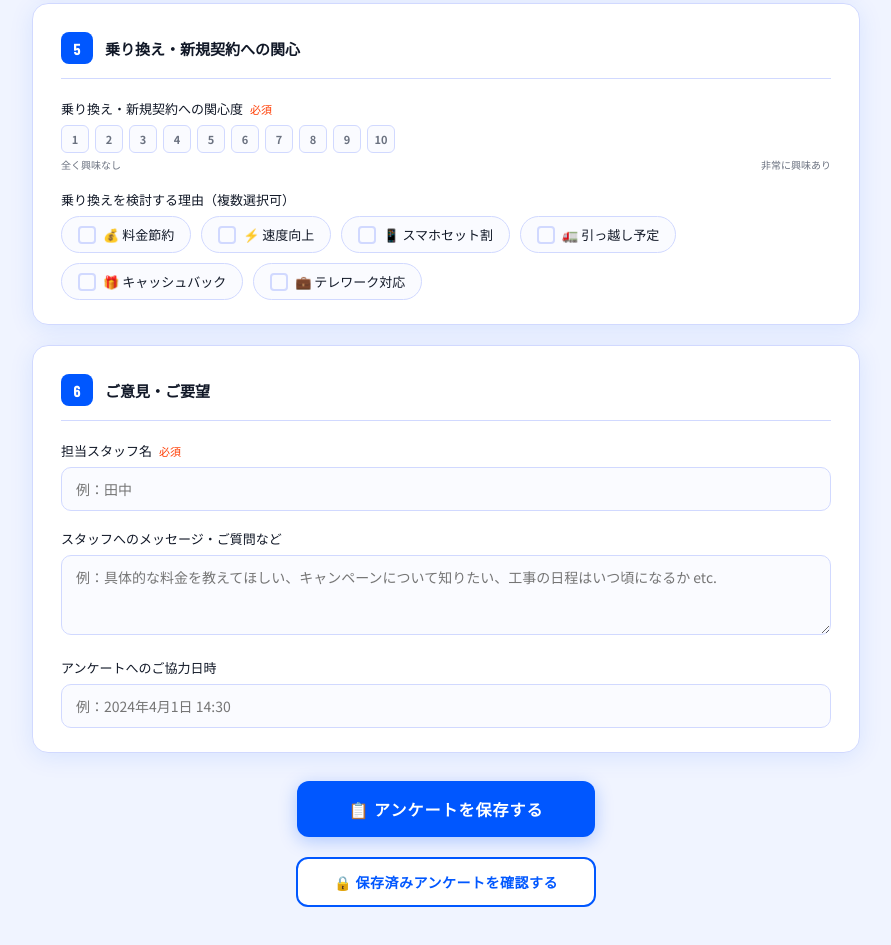
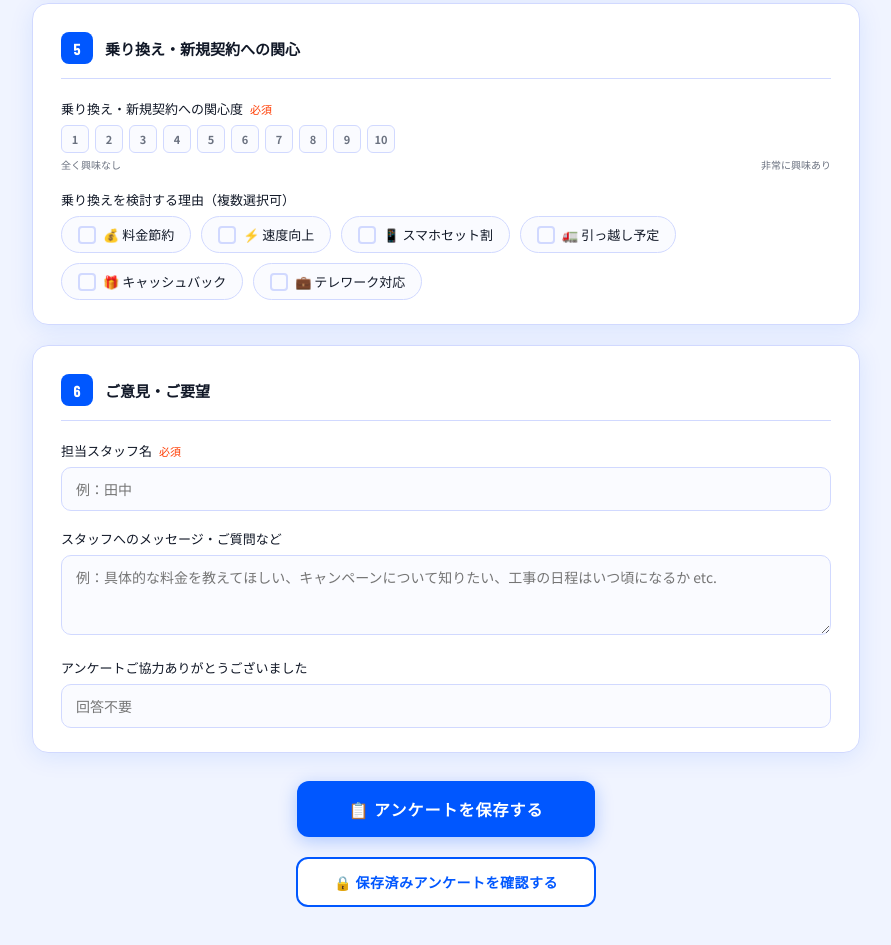
Before and after one commit to bbforsurveys/bb-survey, a plain HTML site: page index.html in a window 1280 px wide. Shown: the part 2581-3526 px from the top of the page, without its empty margins (194-1085 px from the left). Drawn offline with nearby package versions, Linux system fonts and the light colour scheme.

Commit message:
Add files via upload

```diff
--- a/index.html
+++ b/index.html
@@ -908,8 +908,8 @@
         <textarea id="freeText" placeholder="例：具体的な料金を教えてほしい、キャンペーンについて知りたい、工事の日程はいつ頃になるか etc."></textarea>
       </div>
       <div class="field">
-        <label class="field-label">アンケートへのご協力日時</label>
-        <input type="text" id="visitDate" placeholder="例：2024年4月1日 14:30">
+        <label class="field-label">アンケートご協力ありがとうございました</label>
+        <input type="text" id="visitDate" placeholder="回答不要">
       </div>
     </div>
 
```
